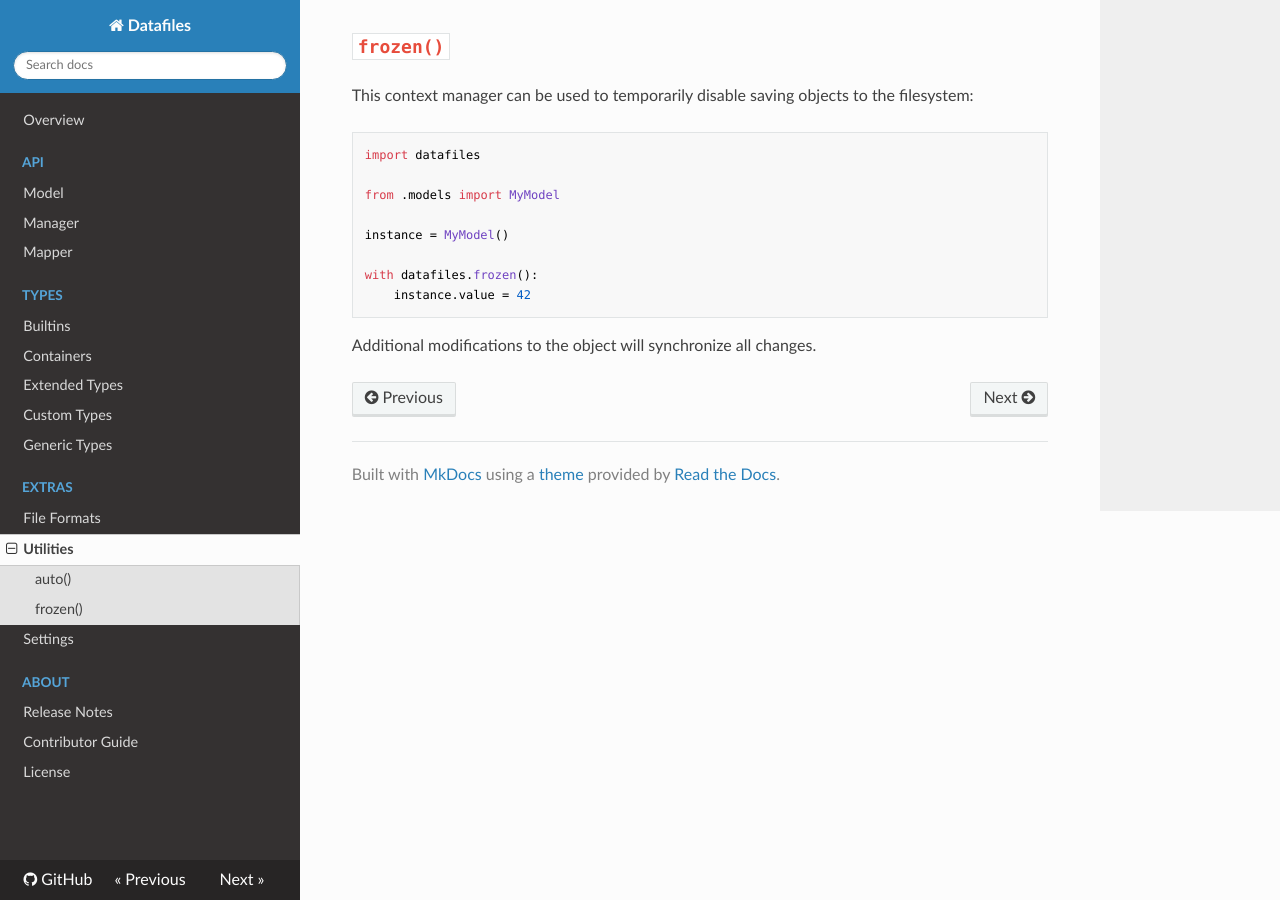
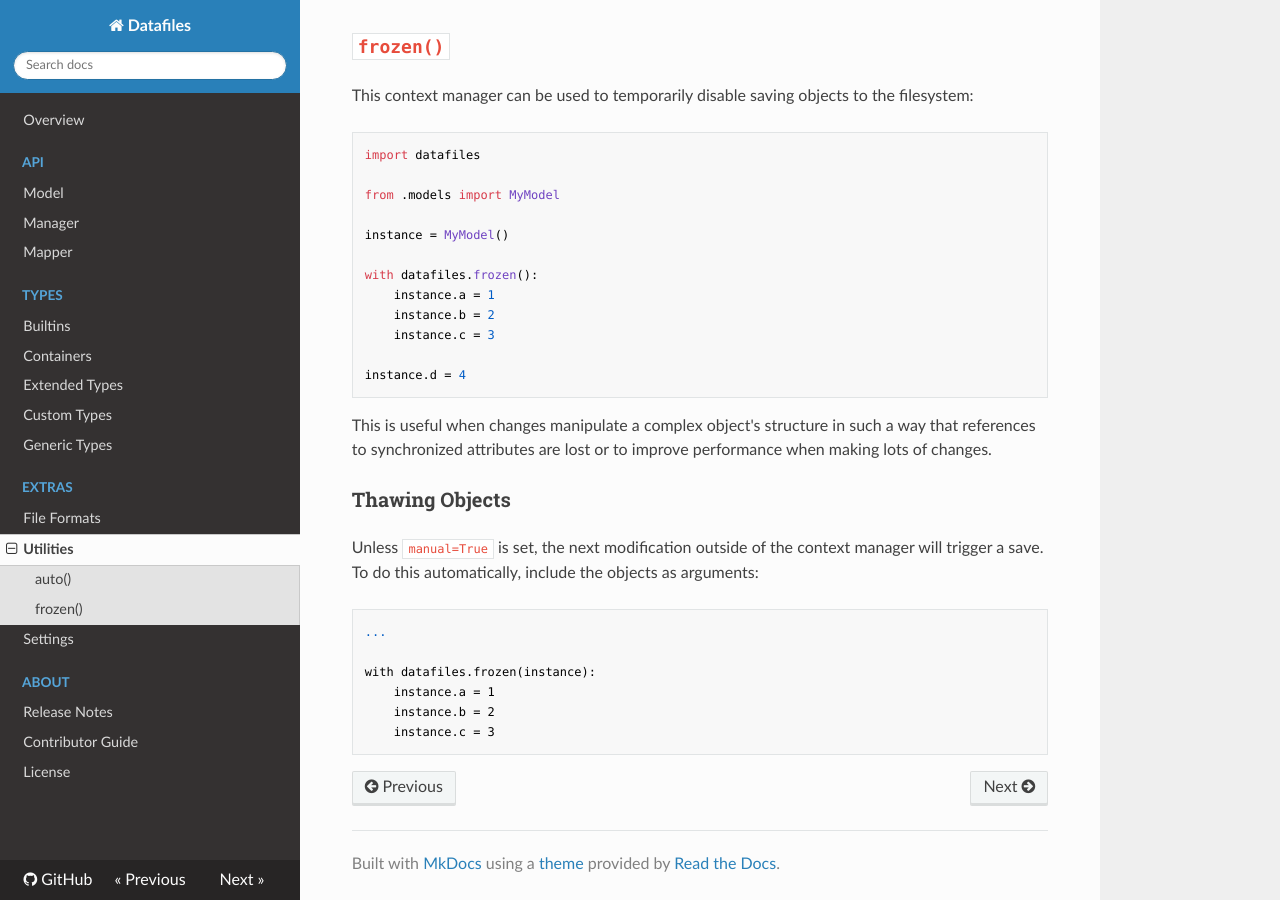
Before and after one commit to jacebrowning/datafiles, an MkDocs documentation site: the page built from docs/utilities.md, in a window 1280 px wide and 900 px high, scrolled down 1053 px. Built offline with MkDocs 1.6.1, drawn with Linux system fonts in a browser that asks for light colours; nearby versions of some CDN libraries.

Commit message:
Add support for thawing frozen objects

````diff
--- a/docs/utilities.md
+++ b/docs/utilities.md
@@ -56,7 +56,25 @@ from .models import MyModel
 instance = MyModel()
 
 with datafiles.frozen():
-    instance.value = 42
+    instance.a = 1
+    instance.b = 2
+    instance.c = 3
+
+instance.d = 4
+
 ```
 
-Additional modifications to the object will synchronize all changes.
+This is useful when changes manipulate a complex object's structure in such a way that references to synchronized attributes are lost or to improve performance when making lots of changes.
+
+### Thawing Objects
+
+Unless `manual=True` is set, the next modification outside of the context manager will trigger a save. To do this automatically, include the objects as arguments:
+
+```python
+...
+
+with datafiles.frozen(instance):
+    instance.a = 1
+    instance.b = 2
+    instance.c = 3
+```
--- a/pyproject.toml
+++ b/pyproject.toml
@@ -1,7 +1,7 @@
 [tool.poetry]
 
 name = "datafiles"
-version = "1.4b2"
+version = "1.4b3"
 description = "File-based ORM for dataclasses."
 
 license = "MIT"
````
Also changed, not shown: CHANGELOG.md (+1 -0 lines), 1 other file.
